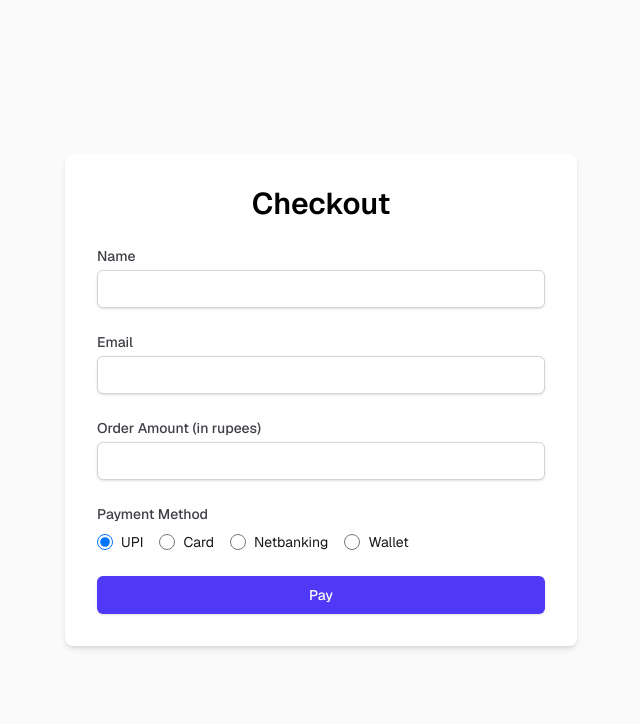
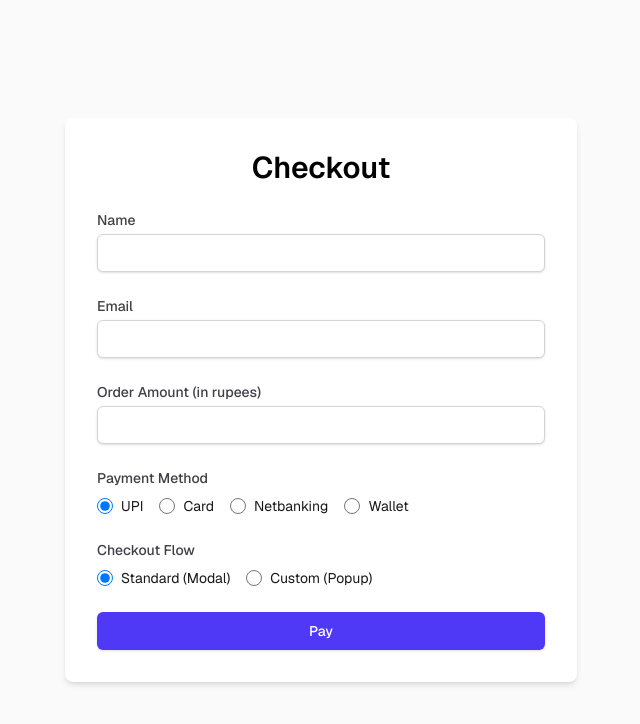
Before and after one commit to Hemanth-Py/mycheckout, a Next.js app: page / in a window 1280 px wide. Shown: the top 724 px of the page, without its empty margins (319-959 px from the left). Built offline with nearby package versions, Linux system fonts and the light colour scheme.

Commit message:
feat: implement dual Razorpay checkout flows

```diff
--- a/src/app/page.tsx
+++ b/src/app/page.tsx
@@ -13,7 +13,7 @@ export default function Home() {
   const [email, setEmail] = useState('');
   const [amount, setAmount] = useState('');
   const [paymentMethod, setPaymentMethod] = useState('upi');
-  const [scriptLoaded, setScriptLoaded] = useState(false);
+  const [checkoutFlow, setCheckoutFlow] = useState('standard');
   const [loading, setLoading] = useState(false); // New state for loading indicator
   const router = useRouter();
 
@@ -29,47 +29,50 @@ export default function Home() {
   // Wallet details
   const [wallet, setWallet] = useState('');
 
-  useEffect(() => {
+  const loadScript = (src: string) => {
+    return new Promise((resolve) => {
         const script = document.createElement('script');
-    script.src = 'https://checkout.razorpay.com/v1/razorpay.js';
-    script.async = true;
-    script.onload = () => setScriptLoaded(true);
+        script.src = src;
+        script.onload = () => {
+            resolve(true);
+        };
+        script.onerror = () => {
+            resolve(false);
+        };
         document.body.appendChild(script);
+    });
+  };
 
-    return () => {
-      document.body.removeChild(script);
+  const handleStandardCheckout = (orderData: any) => {
+    const { order_id, rzp_api_key, order_amount, kh_order_id } = orderData;
+    const options = {
+      key: rzp_api_key,
+      amount: order_amount * 100,
+      currency: "INR",
+      name: "My Checkout App",
+      description: "Test Transaction",
+      order_id: order_id,
+      handler: function (response: any){
+          setLoading(false);
+          router.push(`/payment/success?kh_order_id=${kh_order_id}&payment_id=${response.razorpay_payment_id}`);
+      },
+      prefill: {
+          name: name,
+          email: email,
+      },
+      modal: {
+          ondismiss: function(){
+              setLoading(false);
+          }
+      }
     };
-  }, []);
 
-  const handleSubmit = async (e: FormEvent) => {
-    e.preventDefault();
-    if (!scriptLoaded) {
-      alert('Razorpay script not loaded yet. Please try again.');
-      return;
-    }
+    const rzp = new window.Razorpay(options);
+    rzp.open();
+  };
 
-    setLoading(true); // Start loading
-
-    try {
-      const res = await fetch('/api/checkout', {
-        method: 'POST',
-        headers: {
-          'Content-Type': 'application/json',
-        },
-        body: JSON.stringify({ name, email, amount }),
-      });
-
-      if (!res.ok) {
-        const errorData = await res.json();
-        console.error('Failed to create order:', errorData);
-        alert(`Error: ${errorData.error}. ${errorData.details?.error || ''}`);
-        setLoading(false); // Stop loading on error
-        return;
-      }
-
-      const orderData = await res.json();
+  const handleCustomCheckout = (orderData: any) => {
     const { order_id, rzp_api_key, order_amount, kh_order_id } = orderData;
-
     const rzp = new window.Razorpay({
       key: rzp_api_key,
       redirect: false,
@@ -110,12 +113,53 @@ export default function Home() {
       setLoading(false);
       router.push(`/payment/failure?error=${response.error.description}`);
     });
+  };
 
+  const handleSubmit = async (e: FormEvent) => {
+    e.preventDefault();
+    setLoading(true);
+
+    const scriptSrc = checkoutFlow === 'standard'
+        ? 'https://checkout.razorpay.com/v1/checkout.js'
+        : 'https://checkout.razorpay.com/v1/razorpay.js';
+
+    const res = await loadScript(scriptSrc);
+
+    if (!res) {
+        alert('Razorpay SDK failed to load. Are you online?');
+        setLoading(false);
+        return;
+    }
+
+    try {
+      const res = await fetch('/api/checkout', {
+        method: 'POST',
+        headers: {
+          'Content-Type': 'application/json',
+        },
+        body: JSON.stringify({ name, email, amount }),
+      });
+
+      if (!res.ok) {
+        const errorData = await res.json();
+        console.error('Failed to create order:', errorData);
+        alert(`Error: ${errorData.error}. ${errorData.details?.error || ''}`);
+        setLoading(false);
+        return;
+      }
+
+      const orderData = await res.json();
+
+      if (checkoutFlow === 'standard') {
+        handleStandardCheckout(orderData);
+      } else {
+        handleCustomCheckout(orderData);
+      }
 
     } catch (error) {
       console.error('An unexpected error occurred:', error);
       alert('An unexpected error occurred. Please try again.');
-      setLoading(false); // Stop loading on unexpected error
+      setLoading(false);
     }
   };
 
@@ -239,6 +283,42 @@ export default function Home() {
             </div>
           </div>
 
+          <div>
+            <label className="block text-sm font-medium text-zinc-700 dark:text-zinc-300">
+              Checkout Flow
+            </label>
+            <div className="mt-2 flex space-x-4">
+              <div className="flex items-center">
+                <input
+                  id="standard"
+                  name="checkoutFlow"
+                  type="radio"
+                  value="standard"
+                  checked={checkoutFlow === 'standard'}
+                  onChange={(e) => setCheckoutFlow(e.target.value)}
+                  className="focus:ring-indigo-500 h-4 w-4 text-indigo-600 border-zinc-300"
+                />
+                <label htmlFor="standard" className="ml-2 block text-sm text-zinc-900 dark:text-zinc-100">
+                  Standard (Modal)
+                </label>
+              </div>
+              <div className="flex items-center">
+                <input
+                  id="custom"
+                  name="checkoutFlow"
+                  type="radio"
+                  value="custom"
+                  checked={checkoutFlow === 'custom'}
+                  onChange={(e) => setCheckoutFlow(e.target.value)}
+                  className="focus:ring-indigo-500 h-4 w-4 text-indigo-600 border-zinc-300"
+                />
+                <label htmlFor="custom" className="ml-2 block text-sm text-zinc-900 dark:text-zinc-100">
+                  Custom (Popup)
+                </label>
+              </div>
+            </div>
+          </div>
+
           {paymentMethod === 'card' && (
             <div className="space-y-4 rounded-md bg-zinc-100 dark:bg-zinc-800 p-4">
               <h3 className="text-lg font-medium text-zinc-900 dark:text-zinc-100">Card Details</h3>
```
Lines whose indentation alone changed are shown as unchanged.
